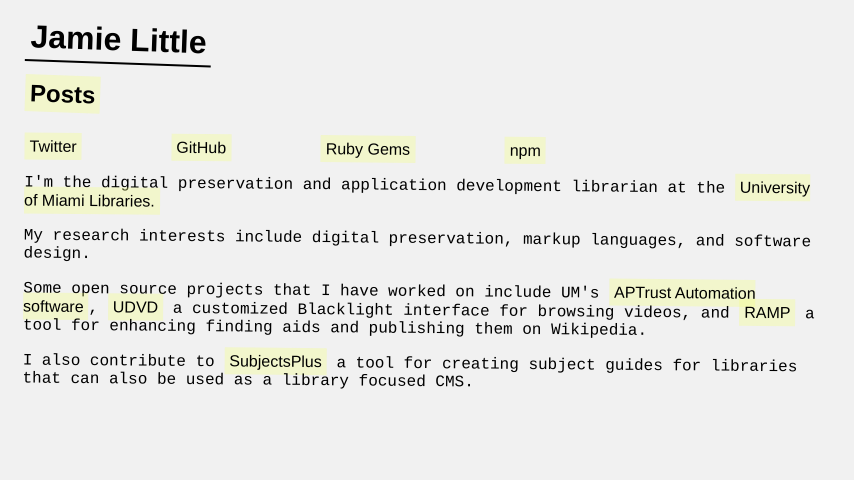
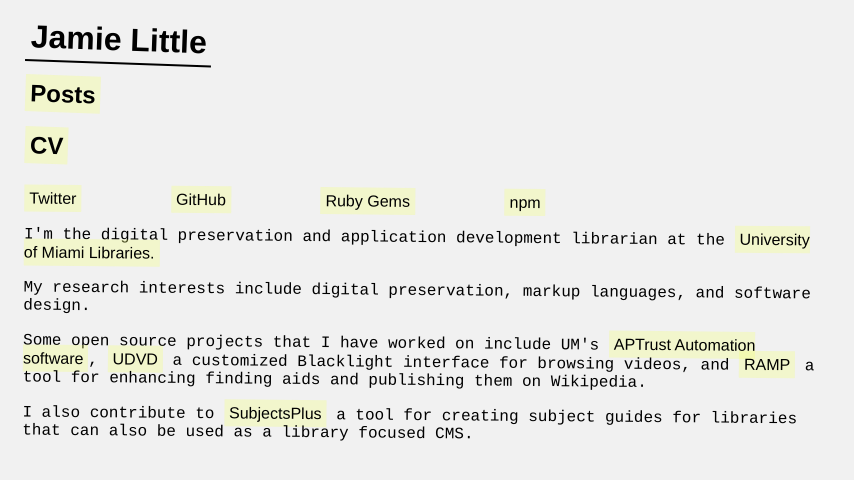
Before and after one commit to little9/little9.github.io, a Jekyll site: the page built from index.html, in a window 1280 px wide. Shown: the top 480 px of the page, without its empty margins (0-854 px from the left). Built offline with Jekyll 4.4.1, drawn with Linux system fonts in a browser that asks for light colours; nearby versions of some CDN libraries.

Commit message:
Adding CV

```diff
--- a/_includes/header.html
+++ b/_includes/header.html
@@ -7,6 +7,7 @@
     <nav class="site-nav">
       <div class="trigger">
 	<h2><a href="/posts/">Posts</a></h2>
+	<h2><a href="/cv_2016_no_letter.pdf">CV</a></h2>
       </div>
     </nav>
     <ul class="external-links">
```
Also changed, not shown: 1 other file.
